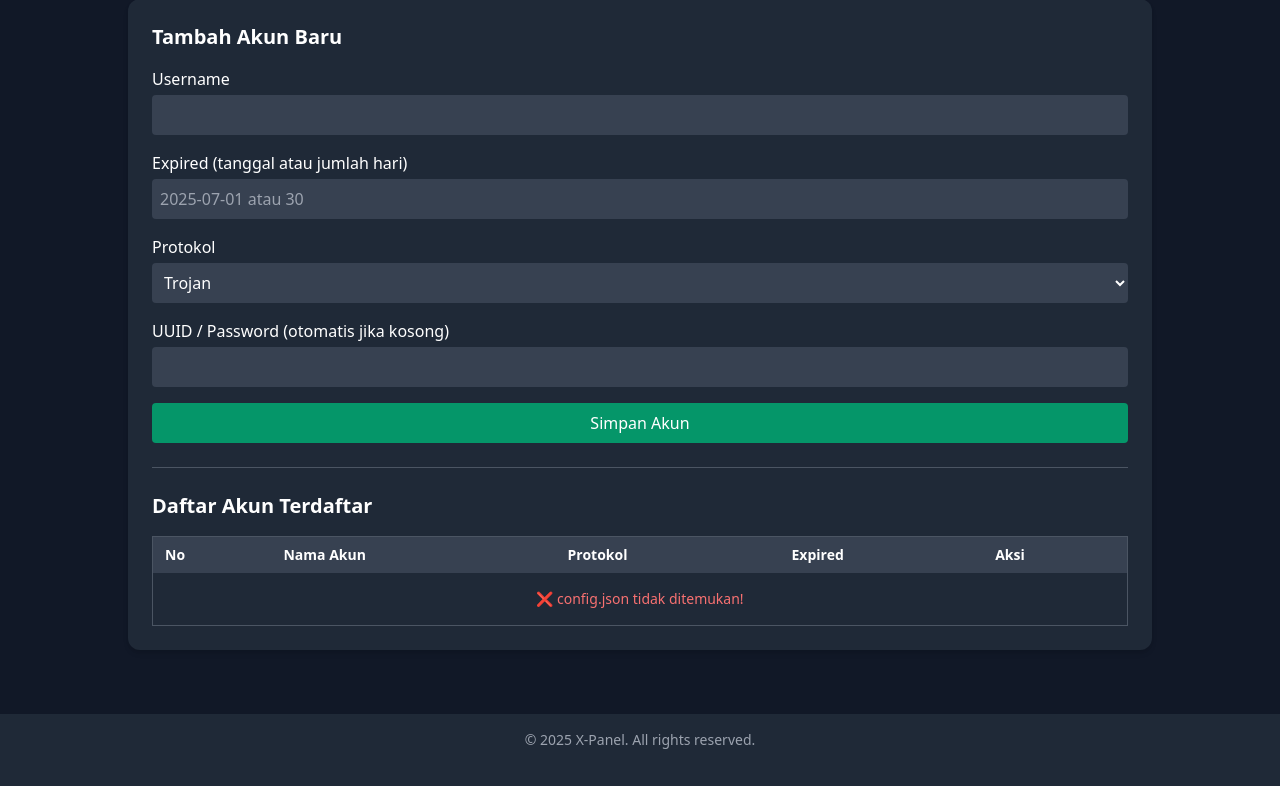
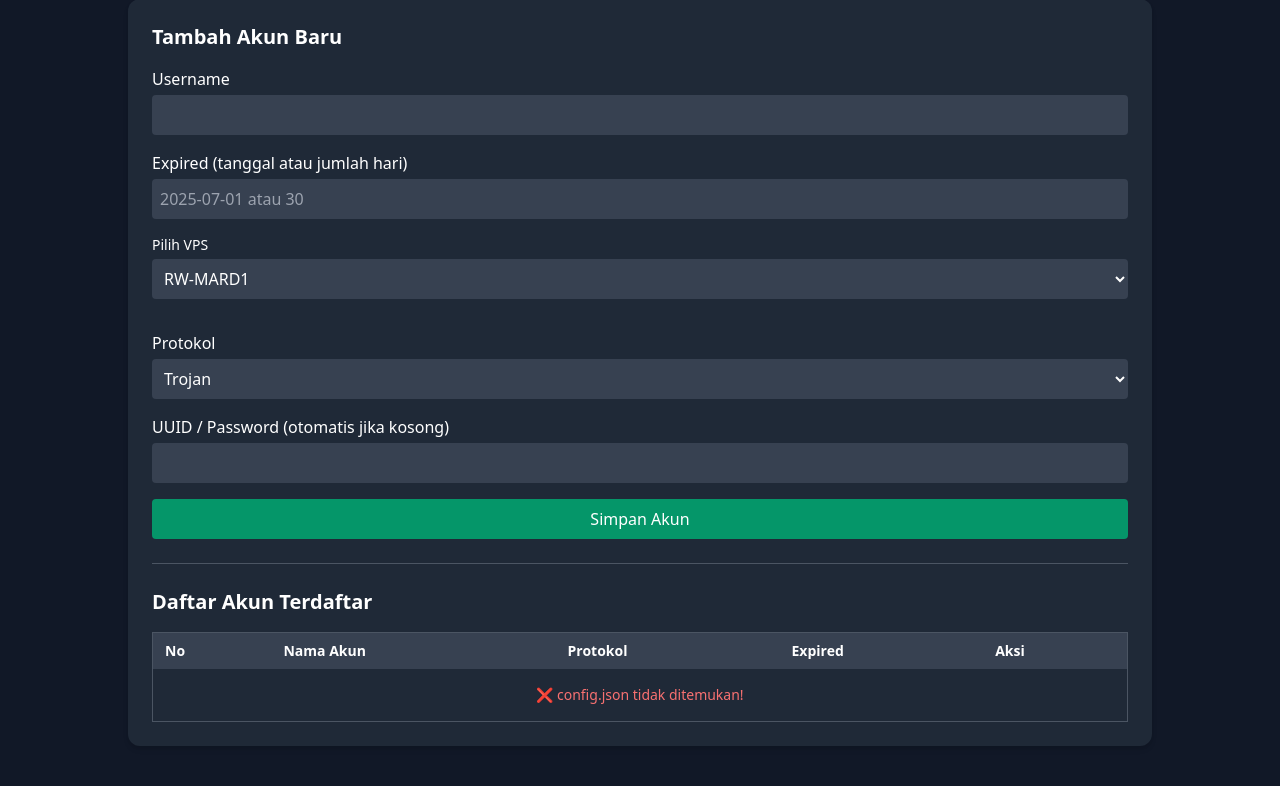
Before and after one commit to MrZodoxVpython/Website-Tokomard-Panel, a PHP site: page /kelola-akun.php in a window 1280 px wide. Shown: the part 129-915 px from the top of the page. Before the commit the page ends 878 px from the top, so only its background shows below. Run offline with PHP 8.4, Linux system fonts and the light colour scheme; the visitor is signed in with stand-in values (Sample User, id 1).

Commit message:
Auto commit developing progress By Benjamin.Wickman : 2025-06-19 07:44:08

```diff
--- a/kelola-akun.php
+++ b/kelola-akun.php
@@ -261,6 +261,15 @@ include 'templates/header.php';
         <label class="block mb-1">Expired (tanggal atau jumlah hari)</label>
         <input type="text" name="expired" placeholder="2025-07-01 atau 30" class="w-full p-2 bg-gray-700 rounded" required>
       </div>
+<!-- Dropdown Pilihan VPS -->
+<div class="mb-4">
+  <label class="block text-sm font-medium text-white mb-1">Pilih VPS</label>
+  <select name="vps" class="w-full p-2 bg-gray-700 text-white rounded" required>
+    <option value="rw-mard1">RW-MARD1</option>
+    <option value="sgdo-mard1">SGDO-MARD1</option>
+    <option value="sgdo-2dev">SGDO-2DEV</option>
+  </select>
+</div>
       <div>
         <label class="block mb-1">Protokol</label>
         <select name="protokol" class="w-full p-2 bg-gray-700 rounded" required>
```
